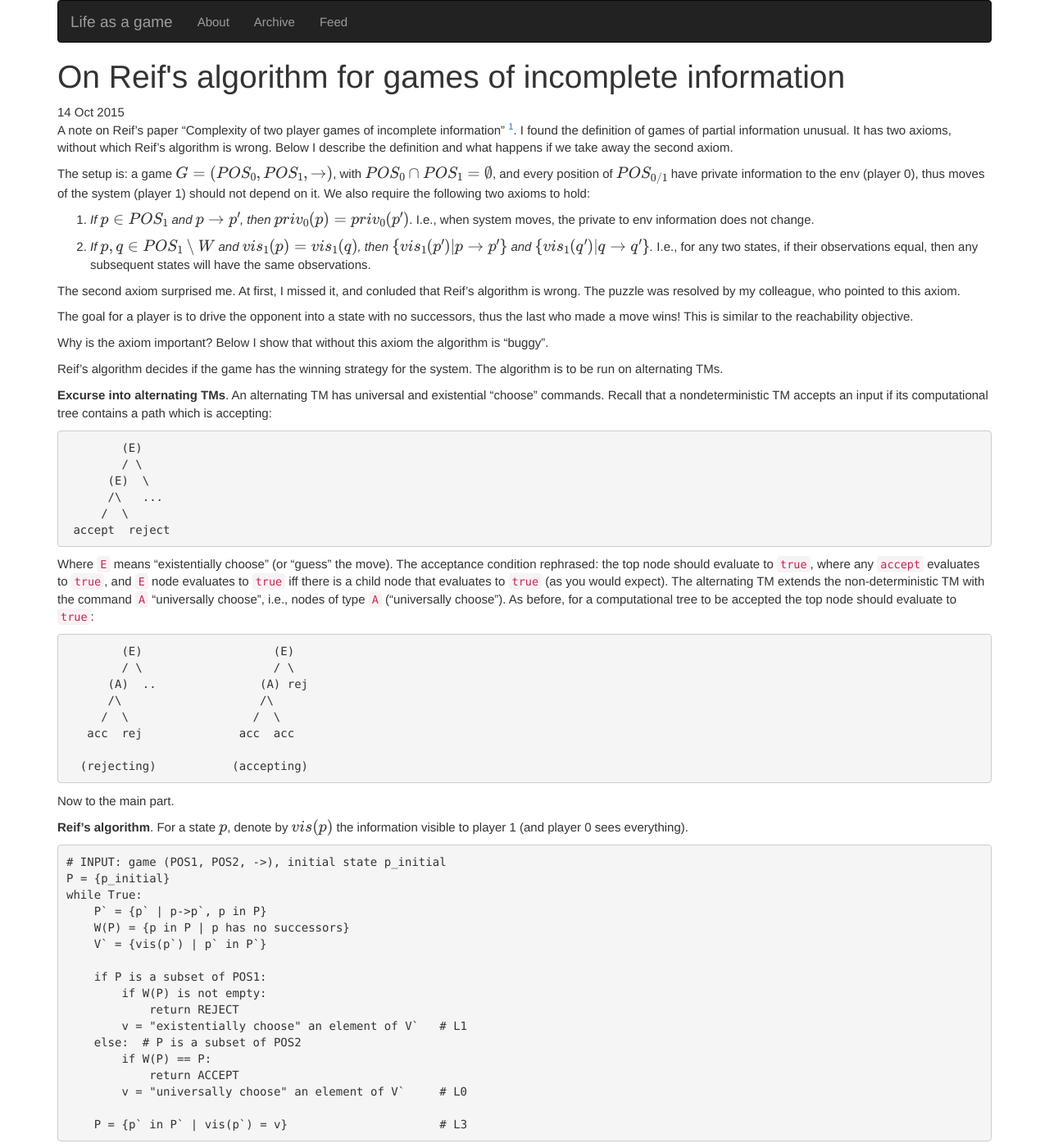
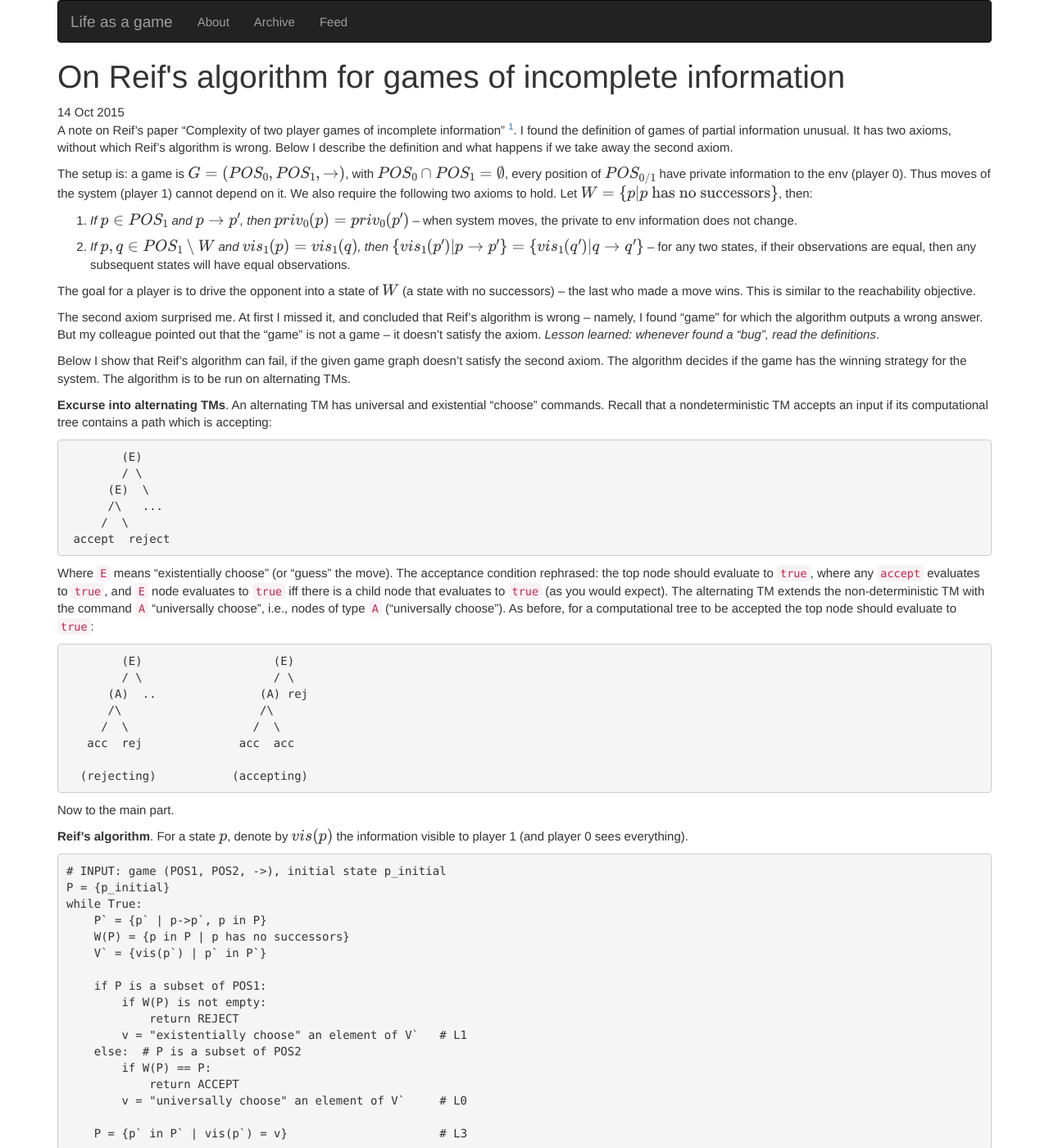
Before and after one commit to 5nizza/5nizza.github.io, a Jekyll site: the page built from _posts/2015-10-14-on-original-algorithm-for-games-of-incomplete-information.md, in a window 1280 px wide and 1400 px high. Shown: the whole window at 82% size. Built offline with Jekyll 4.4.1, drawn with Linux system fonts in a browser that asks for light colours; nearby versions of some CDN libraries; formulas are drawn with MathJax 3; comment, search, counter and statistics services are not loaded; some of the changed text lies outside the part shown.

Commit message:
more edits

```diff
--- a/_posts/2015-10-14-on-original-algorithm-for-games-of-incomplete-information.md
+++ b/_posts/2015-10-14-on-original-algorithm-for-games-of-incomplete-information.md
@@ -10,37 +10,39 @@
 Below I describe the definition and what happens
 if we take away the second axiom.
 
-The setup is: a game $$G=(POS_0, POS_1, \rightarrow)$$, with
-$$POS_0 \cap POS_1 = \emptyset$$, and every position of $$POS_{0/1}$$ have
-private information to the env (player 0),
-thus moves of the system (player 1) should not depend on it.
-We also require the following two axioms to hold:
+The setup is: a game is $$G=(POS_0, POS_1, \rightarrow)$$, with
+$$POS_0 \cap POS_1 = \emptyset$$, every position of $$POS_{0/1}$$ have
+private information to the env (player 0).
+Thus moves of the system (player 1) cannot depend on it.
+We also require the following two axioms to hold.
+Let $$W=\{p | p \text{ has no successors} \}$$, then:
 
 1. _If $$p \in POS_1$$ and $$p \rightarrow p'$$,
-   then $$priv_0(p) = priv_0(p')$$_.
-   I.e., when system moves,
+   then $$priv_0(p) = priv_0(p')$$_ --
+   when system moves,
    the private to env information does not change.
 
 2. _If $$p,q \in POS_1 \setminus W$$ and $$vis_1(p)=vis_1(q)$$,
-   then $$\{vis_1(p') | p \rightarrow p' \}$$
-   and  $$\{vis_1(q') | q \rightarrow q' \}$$._
-   I.e.,
-   for any two states, if their observations equal,
-   then any subsequent states will have the same observations.
+   then
+   $$\{vis_1(p') | p \rightarrow p' \} = \{vis_1(q') | q \rightarrow q' \}$$_
+   -- for any two states, if their observations are equal,
+   then any subsequent states will have equal observations.
+
+The goal for a player is to drive the opponent into a state of $$W$$
+(a state with no successors) -- the last who made a move wins.
+This is similar to the reachability objective.
 
 The second axiom surprised me.
-At first, I missed it,
-and conluded that Reif's algorithm is wrong.
-The puzzle was resolved by my colleague, who pointed to this axiom.
+At first I missed it,
+and concluded that Reif's algorithm is wrong --
+namely, I found "game" for which the algorithm outputs a wrong answer.
+But my colleague pointed out that the "game" is not a game --
+it doesn't satisfy the axiom.
+_Lesson learned: whenever found a "bug", read the definitions_.
 
-The goal for a player is to drive the opponent into a state with no successors,
-thus the last who made a move wins!
-This is similar to the reachability objective.
-
-Why is the axiom important?
-Below I show that without this axiom the algorithm is "buggy".
-
-Reif's algorithm decides if the game has the winning strategy for the system.
+Below I show that Reif's algorithm can fail,
+if the given game graph doesn't satisfy the second axiom.
+The algorithm decides if the game has the winning strategy for the system.
 The algorithm is to be run on alternating TMs.
 
 __Excurse into alternating TMs__.
@@ -118,8 +120,7 @@
   provided the visible state is `v`.
   In a sense, this is what the sys can know.
 
-__Where is the "bug"?__
-The line `L1` looks wrong (if not account for the axiom).
+__The "game" (which is not really a game).__
 Consider the game graph below with `[..]` states belonging to the env,
 and `(..)` -- to the system, and `..` denotes env's private info.
 
@@ -151,7 +152,9 @@
 
 which evaluates to `true`.
 
-__Lesson learned: whenever found a "bug", read the definitions__.
+This is not the problem of the algorithm though.
+The "game" described above does not satisfy the second axiom --
+any successor of $$cT,cB$$ should have resp. equal observations.
 
 __Notes__
 
@@ -164,8 +167,8 @@
 
 References to "beginner" material on imperfect-information games
 for studying would be handy!
-Here are some refs on games in general:
-(without links but you can even find downloadable versions):
+Here are some refs on games in general
+(you can google downloadable versions):
 
   - "Automata Logics, and Infinite Games: A Guide to Current Research" --
     for advanced students?
```
Also changed, not shown: other parts of _posts/2015-10-14-on-original-algorithm-for-games-of-incomplete-information.md (+1 -1 lines).
